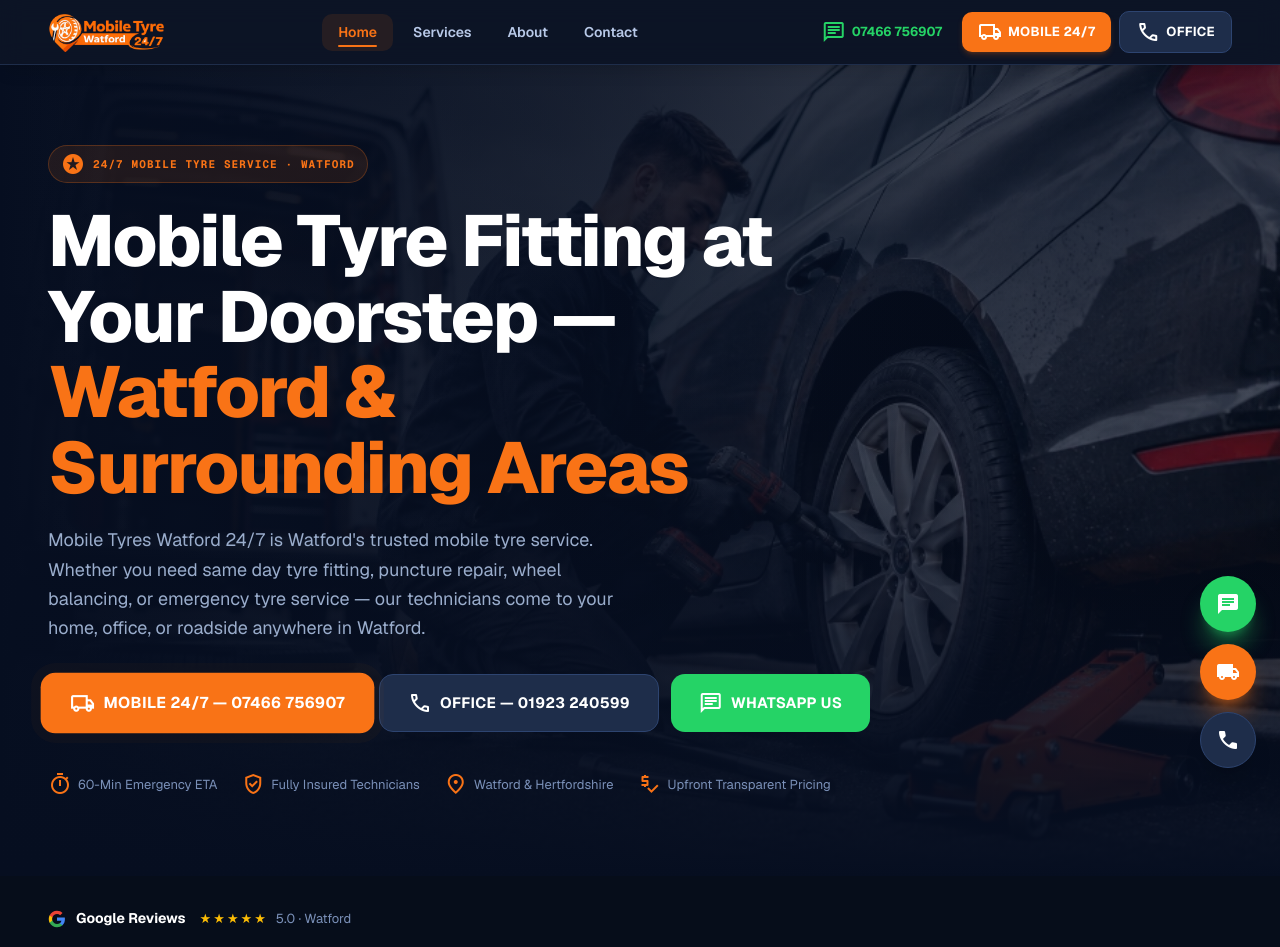
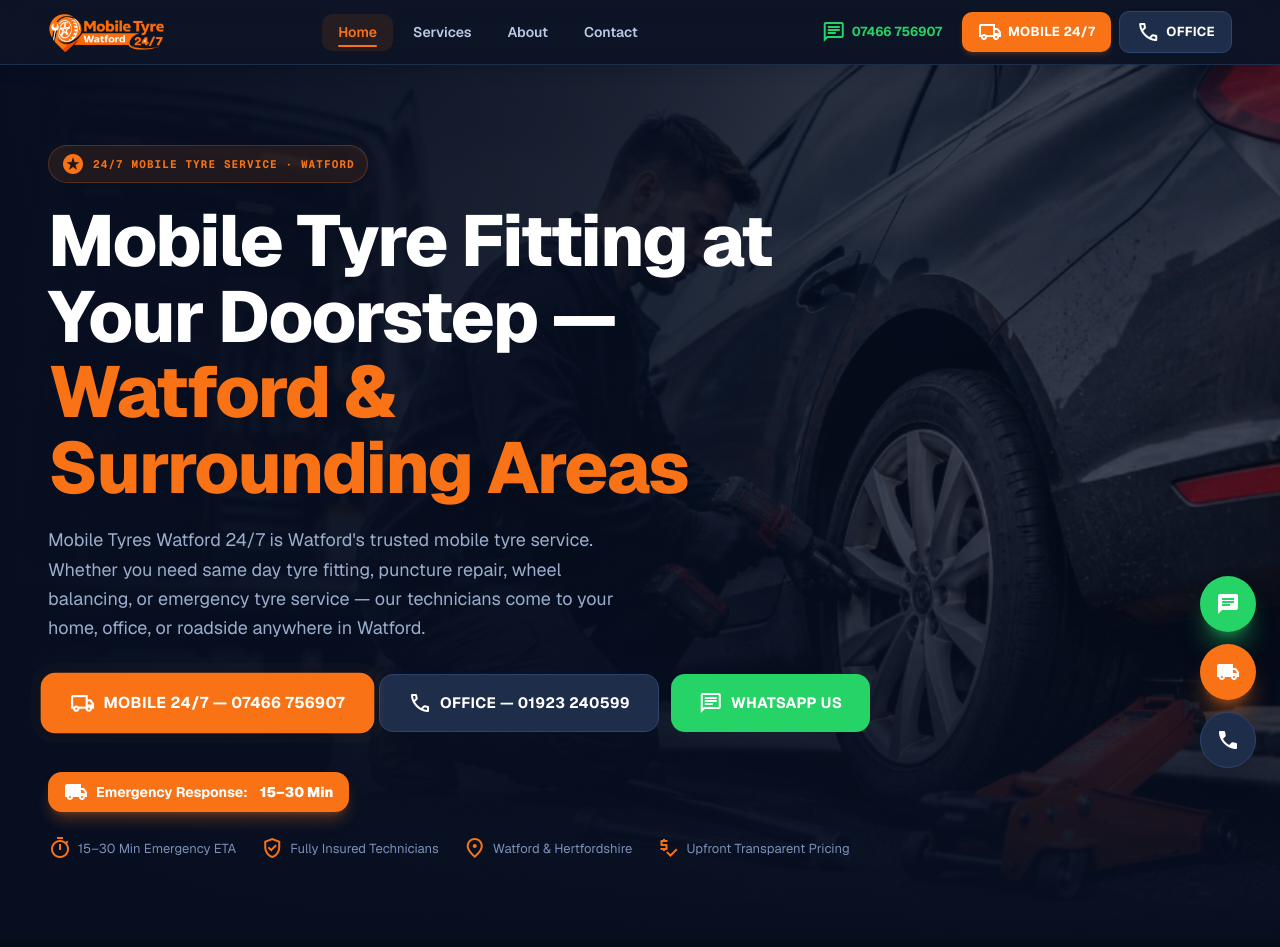
Before and after one commit to hamzafarooqmirza/Mobile-Tyres-Watford-24-7, a Next.js app: page / in a window 1280 px wide. Shown: the top 947 px of the page. Built offline with nearby package versions, Linux system fonts and the light colour scheme.

Commit message:
Add 15-30 min emergency badge to hero; zoom map in on Watford town centre

```diff
--- a/app/page.tsx
+++ b/app/page.tsx
@@ -236,10 +236,16 @@ export default function HomePage() {
             </a>
           </div>
 
+          {/* Emergency time badge */}
+          <div className="inline-flex items-center gap-2 bg-[#f97316] text-white px-4 py-2 rounded-xl font-bold text-[14px] mb-6 shadow-lg shadow-[#f97316]/30">
+            <span className="material-symbols-outlined text-[18px]" style={{ fontVariationSettings: "'FILL' 1" }}>local_shipping</span>
+            Emergency Response: <span className="font-black ml-1">15–30 Min</span>
+          </div>
+
           {/* Trust bar */}
           <div className="flex flex-wrap gap-x-6 gap-y-3">
             {[
-              { icon: 'timer', text: '60-Min Emergency ETA' },
+              { icon: 'timer', text: '15–30 Min Emergency ETA' },
               { icon: 'verified_user', text: 'Fully Insured Technicians' },
               { icon: 'location_on', text: 'Watford & Hertfordshire' },
               { icon: 'price_check', text: 'Upfront Transparent Pricing' },
@@ -482,7 +488,7 @@ export default function HomePage() {
             {/* Map */}
             <div className="reveal rounded-2xl overflow-hidden border border-[#1e2d4a] shadow-xl">
               <iframe
-                src="https://www.google.com/maps/embed?pb=!1m18!1m12!1m3!1d39718.97185484076!2d-0.4368849!3d51.6564981!2m3!1f0!2f0!3f0!3m2!1i1024!2i768!4f13.1!3m3!1m2!1s0x48764b05a4c26db9%3A0x6a31af4a3e3fcb2!2sWatford!5e0!3m2!1sen!2suk!4v1690000000000!5m2!1sen!2suk"
+                src="https://www.google.com/maps/embed?pb=!1m18!1m12!1m3!1d9929.243796210168!2d-0.3969499!3d51.6564981!2m3!1f0!2f0!3f0!3m2!1i1024!2i768!4f13.1!3m3!1m2!1s0x48764b05a4c26db9%3A0x6a31af4a3e3fcb2!2sWatford%2C%20Hertfordshire!5e0!3m2!1sen!2suk!4v1690000000000!5m2!1sen!2suk"
                 width="100%"
                 height="380"
                 style={{ border: 0, display: 'block' }}
```
